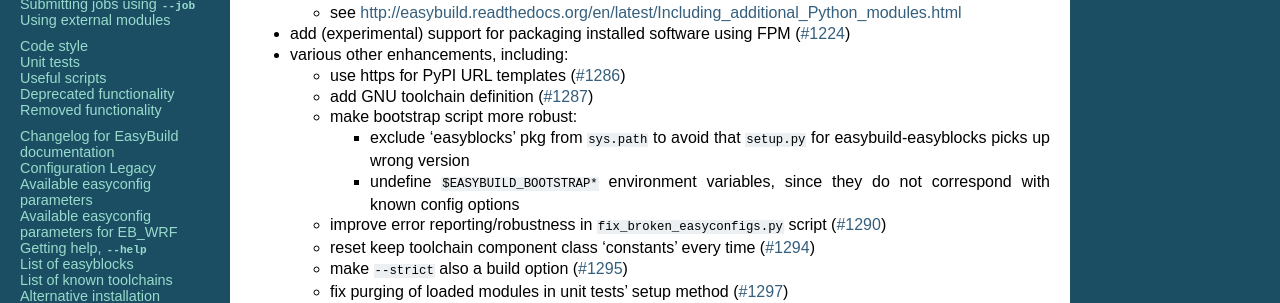
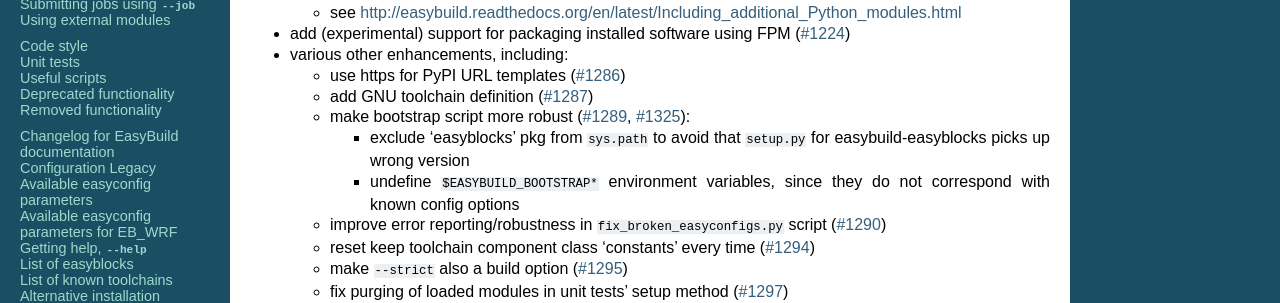
Before and after one commit to easybuilders/easybuild, a Sphinx documentation site: the page built from docs/Release_notes.rst, in a window 1280 px wide and 900 px high. Shown: the part 364-667 px from the top of the window. Built offline with Sphinx 7.4.7, drawn with Linux system fonts in a browser that asks for light colours.

Commit message:
include #1325 in release notes

```diff
--- a/docs/Release_notes.rst
+++ b/docs/Release_notes.rst
@@ -29,7 +29,7 @@ feature + bugfix release
 
   * use https for PyPI URL templates (`#1286 <https://github.com/hpcugent/easybuild-framework/pull/1286>`_)
   * add GNU toolchain definition (`#1287 <https://github.com/hpcugent/easybuild-framework/pull/1287>`_)
-  * make bootstrap script more robust:
+  * make bootstrap script more robust (`#1289 <https://github.com/hpcugent/easybuild-framework/pull/1289>`_, `#1325 <https://github.com/hpcugent/easybuild-framework/pull/1325>`_):
 
     * exclude 'easyblocks' pkg from ``sys.path`` to avoid that ``setup.py`` for easybuild-easyblocks picks up wrong version
     * undefine ``$EASYBUILD_BOOTSTRAP*`` environment variables, since they do not correspond with known config options
```
